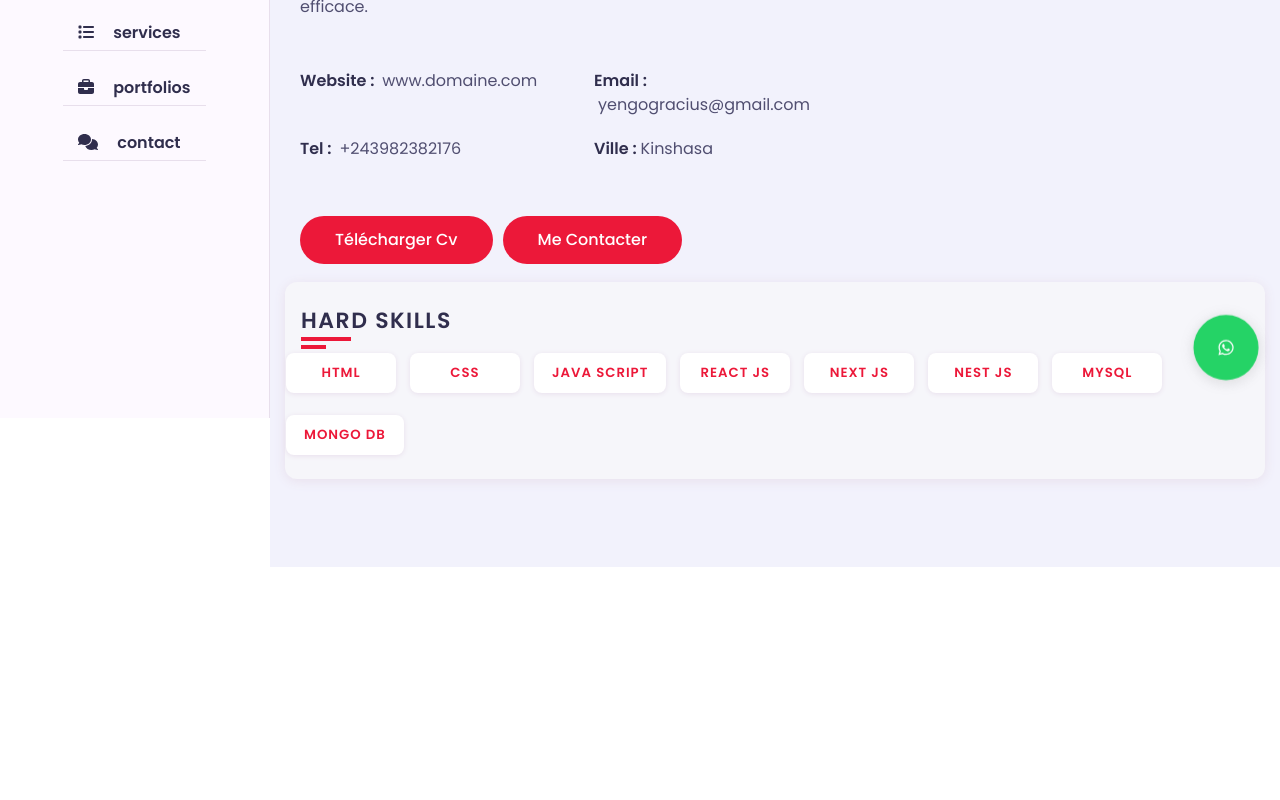
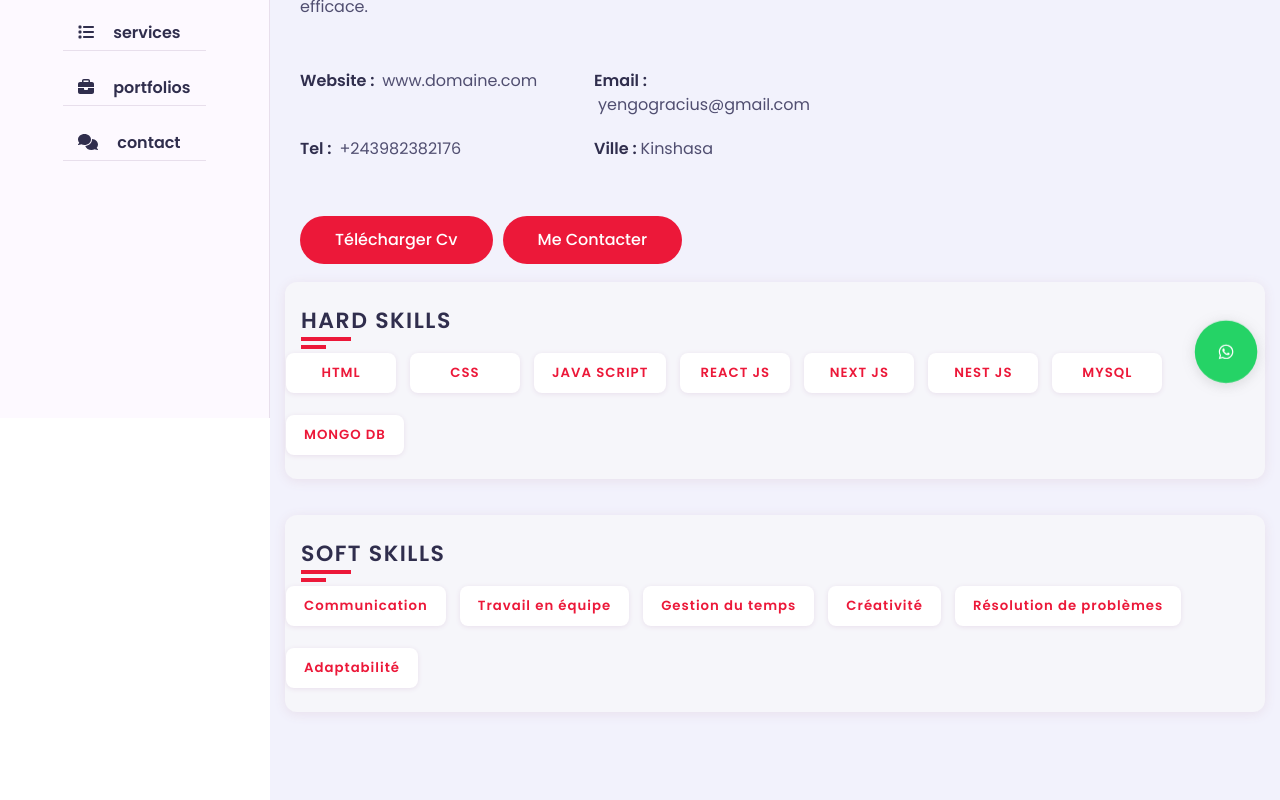
Before and after one commit to graciusyengo/my-portfolios, a Next.js app: page /about in a window 1280 px wide. Shown: the part 382-1182 px from the top of the page. Before the commit the page ends 949 px from the top, so only its background shows below. Built offline with nearby package versions, Linux system fonts and the light colour scheme; a web font is replaced by a local one.

Commit message:
ajout section soft skills

```diff
--- a/pages/about.js
+++ b/pages/about.js
@@ -81,9 +81,32 @@ export default function About() {
                   <div className="skill-item">
                     <h5> MONGO DB</h5>
                   </div>
+                </div>
+              </div>
 
+              {/* Soft Skills Section */}
+              <div className="skills padd-15">
+                <h4 className="skills-title">Soft Skills</h4>
+                <div className="row">
+                  <div className="skill-item">
+                    <h5>Communication</h5>
+                  </div>
+                  <div className="skill-item">
+                    <h5>Travail en équipe</h5>
+                  </div>
+                  <div className="skill-item">
+                    <h5>Gestion du temps</h5>
+                  </div>
+                  <div className="skill-item">
+                    <h5>Créativité</h5>
+                  </div>
+                  <div className="skill-item">
+                    <h5>Résolution de problèmes</h5>
+                  </div>
+                  <div className="skill-item">
+                    <h5>Adaptabilité</h5>
+                  </div>
                 </div>
-
               </div>
             </div>
           </div>
```
